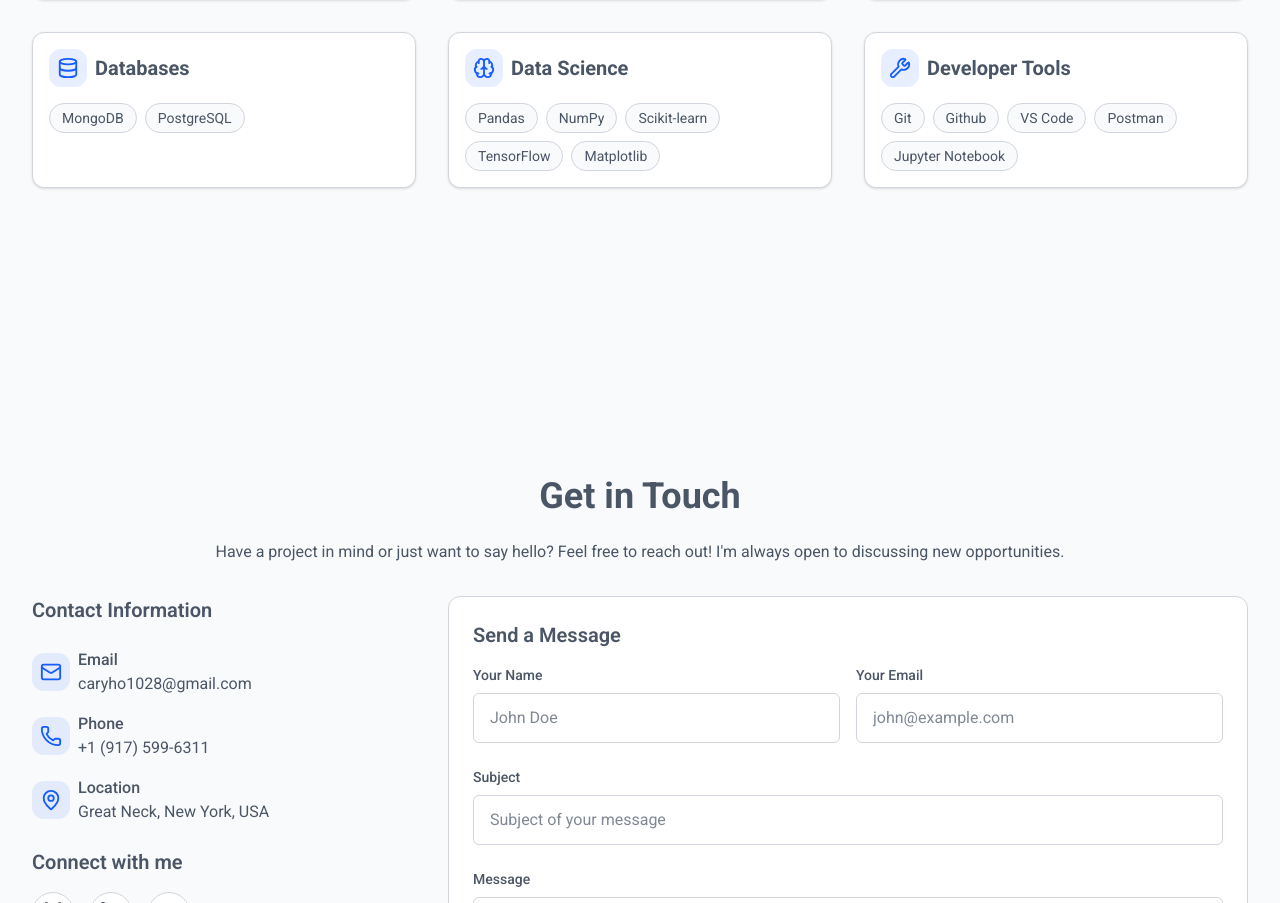
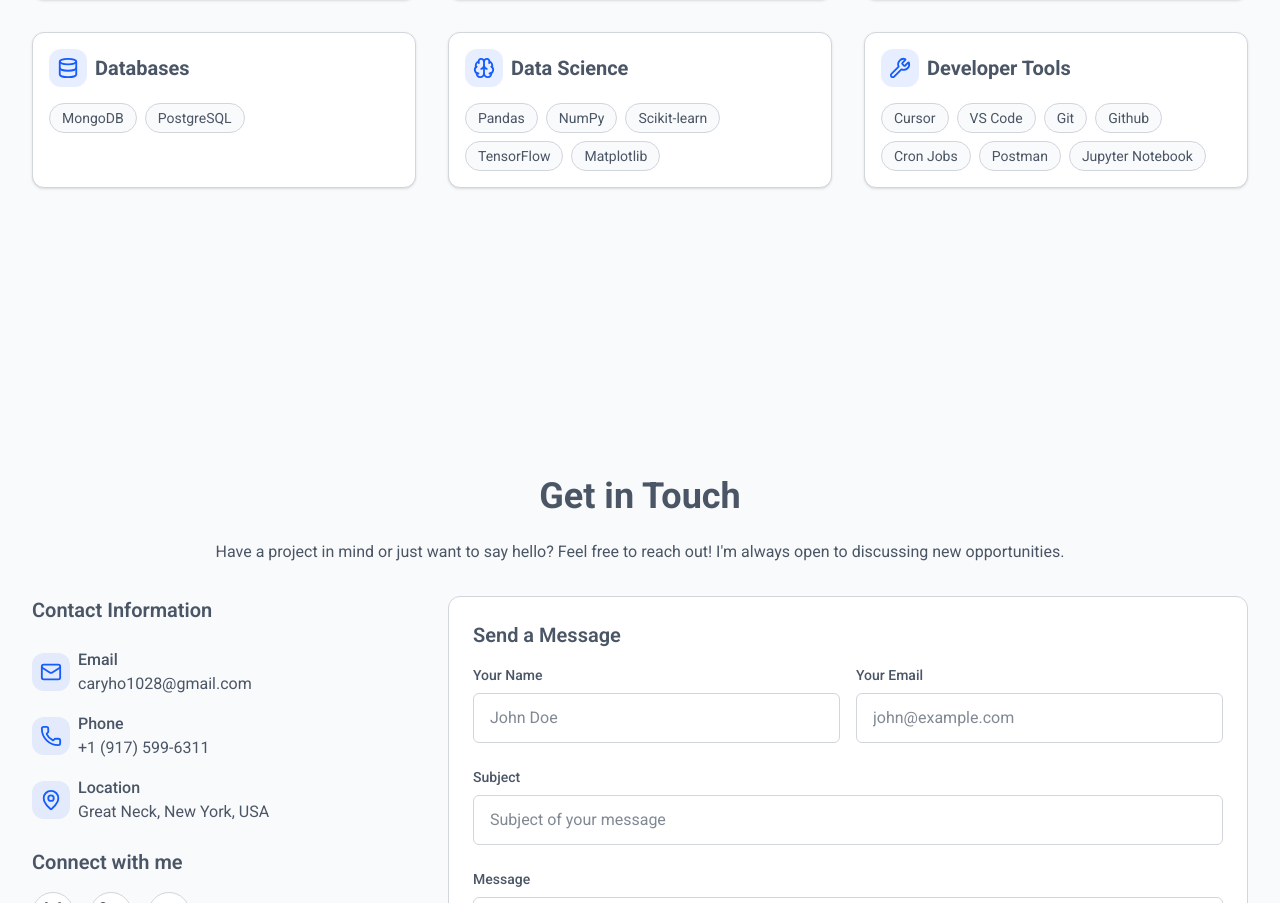
Before and after one commit to CakeOfThePans/cakeofthepans.github.io, a React (Vite) app: page / in a window 1280 px wide. Shown: the part 3008-3911 px from the top of the page. Built offline with nearby package versions, Linux system fonts and the light colour scheme.

Commit message:
moved to base dir

```diff
--- a/package.json
+++ b/package.json
@@ -1,6 +1,6 @@
 {
   "name": "portfolio",
-  "homepage": "https://cakeofthepans.github.io/Portfolio",
+  "homepage": "https://cakeofthepans.github.io",
   "version": "0.0.0",
   "type": "module",
   "scripts": {
--- a/src/Components/Sections/Skills.jsx
+++ b/src/Components/Sections/Skills.jsx
@@ -14,7 +14,7 @@ export default function Skills() {
 	const backend = ['Node.js', 'Express', 'Spring Boot', 'FastAPI', 'RESTful APIs']
 	const databases = ['MongoDB', 'PostgreSQL']
 	const ds = ['Pandas', 'NumPy', 'Scikit-learn', 'TensorFlow', 'Matplotlib']
-	const tools = ['Git', 'Github', 'VS Code', 'Postman', 'Jupyter Notebook']
+	const tools = ['Cursor', 'VS Code', 'Git', 'Github', 'Cron Jobs', 'Postman', 'Jupyter Notebook']
 
 	return (
 		<section
--- a/vite.config.js
+++ b/vite.config.js
@@ -5,5 +5,5 @@ import tailwindcss from '@tailwindcss/vite'
 // https://vite.dev/config/
 export default defineConfig({
   plugins: [react(), tailwindcss()],
-  base: "/Portfolio",
+  base: "/",
 })
```
